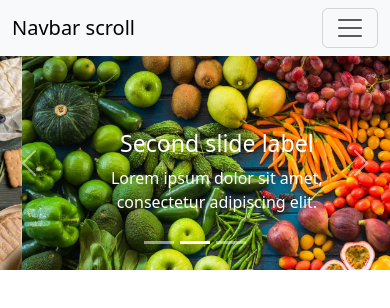
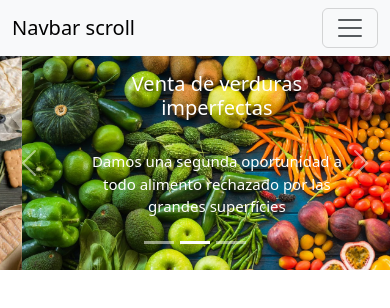
Before and after one commit to Equipo5-Raices/raices_equipo5, a React (Vite) app: page / in a window 390 px wide. Shown: the top 308 px of the page. Built offline with nearby package versions, Linux system fonts and the light colour scheme.

Commit message:
Raices: Carrusel: 1 Mpv

```diff
--- a/src/components/HeroImage/HeroImage.css
+++ b/src/components/HeroImage/HeroImage.css
@@ -0,0 +1,44 @@
+.responsive-carousel h3 {
+    font-size: 100px;
+    margin-bottom: 40px;
+    margin-top: 20px;
+}
+
+.responsive-carousel p {
+    font-size: 30px;
+    margin-top: 20px;
+}
+
+
+@media screen and (max-width: 750px){
+    .responsive-carousel h3{
+        font-size: 40px;
+        margin-bottom: 10px;
+    }
+}
+
+@media screen and (max-width: 480px){
+    .responsive-carousel h3{
+        font-size: 20px;
+    }
+    .responsive-carousel p {
+        font-size: 15px;
+    }
+}
+
+@media screen and (max-width: 330px){
+    .responsive-carousel h3{
+        font-size: 15px;
+    }
+    .responsive-carousel p {
+        font-size: 10px;
+    }
+}
+
+.responsive-carousel .carousel-caption {
+    display: flex;
+    flex-direction: column;
+    justify-content: center;
+    align-items: center;
+    height: 100%;
+  }
--- a/src/components/HeroImage/HeroImage.jsx
+++ b/src/components/HeroImage/HeroImage.jsx
@@ -15,26 +15,24 @@ function HeroImage() {
         src={quesos}
         alt= "viva el queso!" />
         <Carousel.Caption>
-          <h3>First slide label</h3>
-          <p>Nulla vitae elit libero, a pharetra augue mollis interdum.</p>
+          <h3>Quesos de Galicia</h3>
+          <p>¡Prueba las cuatro denominaciones de origen!</p>
         </Carousel.Caption>
       </Carousel.Item>
 
       <Carousel.Item>
         <img src={verdura} />
         <Carousel.Caption>
-          <h3>Second slide label</h3>
-          <p>Lorem ipsum dolor sit amet, consectetur adipiscing elit.</p>
+          <h3>Venta de verduras imperfectas</h3>
+          <p>Damos una segunda oportunidad a todo alimento rechazado por las grandes superfícies</p>
         </Carousel.Caption>
       </Carousel.Item>
 
       <Carousel.Item>
         <img src={huerta} />
         <Carousel.Caption>
-          <h3>Third slide label</h3>
-          <p>
-            Praesent commodo cursus magna, vel scelerisque nisl consectetur.
-          </p>
+          <h3>De la tierra a tu casa</h3>
+          <p>Colaboramos con los pequeños agricultores y artesanos para vender sus productos KM0</p>
         </Carousel.Caption>
       </Carousel.Item>
 
```
Also changed, not shown: src/components/HeroImage/mock.json (+7 -7 lines).
